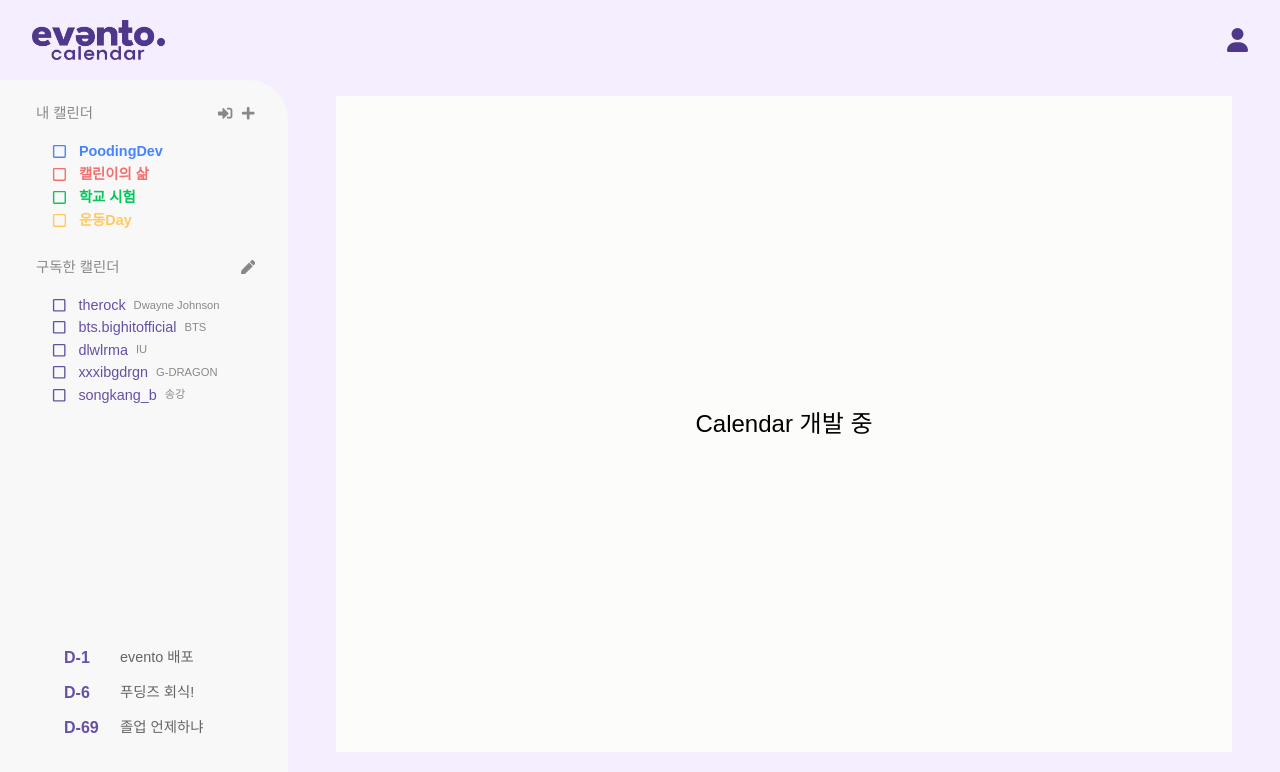
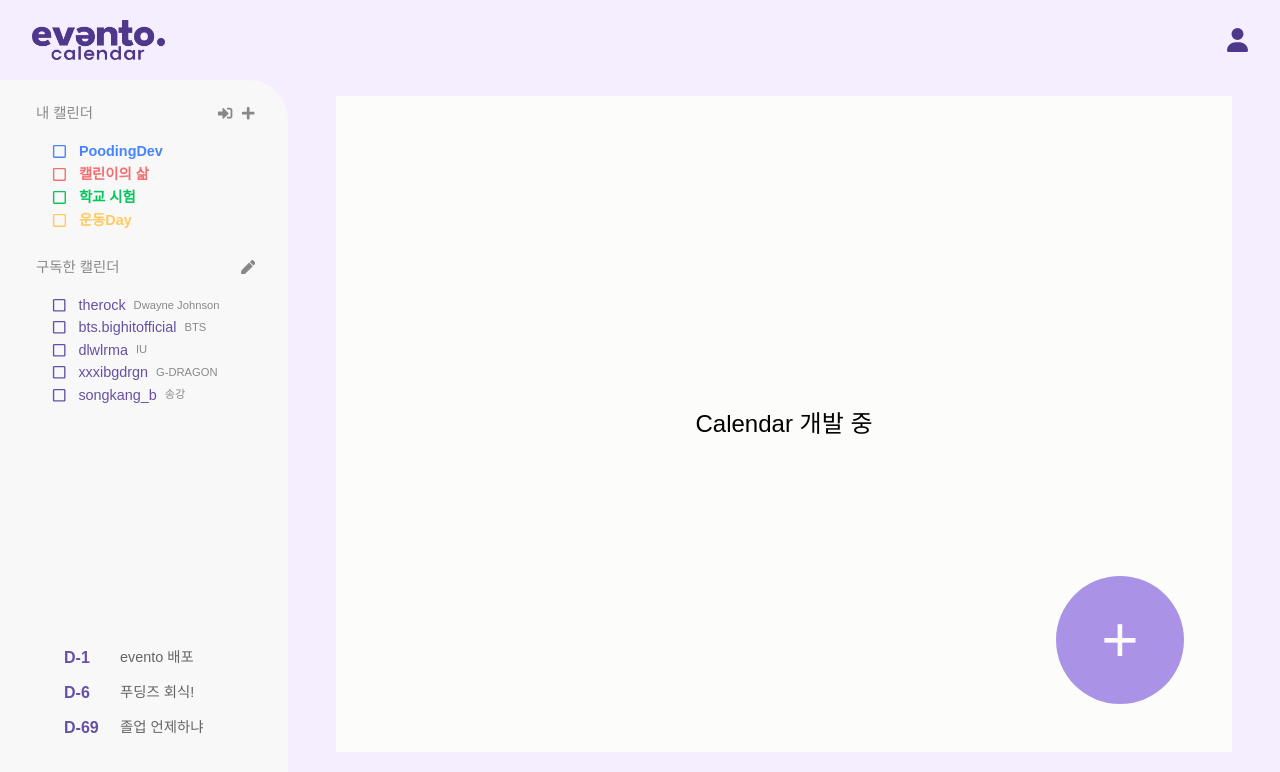
Before and after one commit to PoodingDev/Evento_FE, a React (Vite) app: page / in a window 1280 px wide. Shown: the top 772 px of the page. Built offline with nearby package versions, Linux system fonts and the light colour scheme.

Commit message:
Feat: Calendar 페이지 이벤트 추가 버튼

```diff
--- a/src/pages/Calendar.jsx
+++ b/src/pages/Calendar.jsx
@@ -7,6 +7,9 @@ export default function Calendar() {
         <div className="ml-[21rem] mt-[6rem] flex h-[calc(100vh-9rem)] w-[calc(100vw-24rem)] items-center justify-center rounded-sm bg-eventoWhite">
           <span className="">Calendar 개발 중</span>
         </div>
+        <div className="absolute bottom-[6rem] right-[6rem] flex h-[8rem] w-[8rem] items-center justify-center rounded-full bg-eventoPurple/70 text-center text-[4rem] text-eventoWhite">
+          +
+        </div>
       </div>
     </>
   );
```
